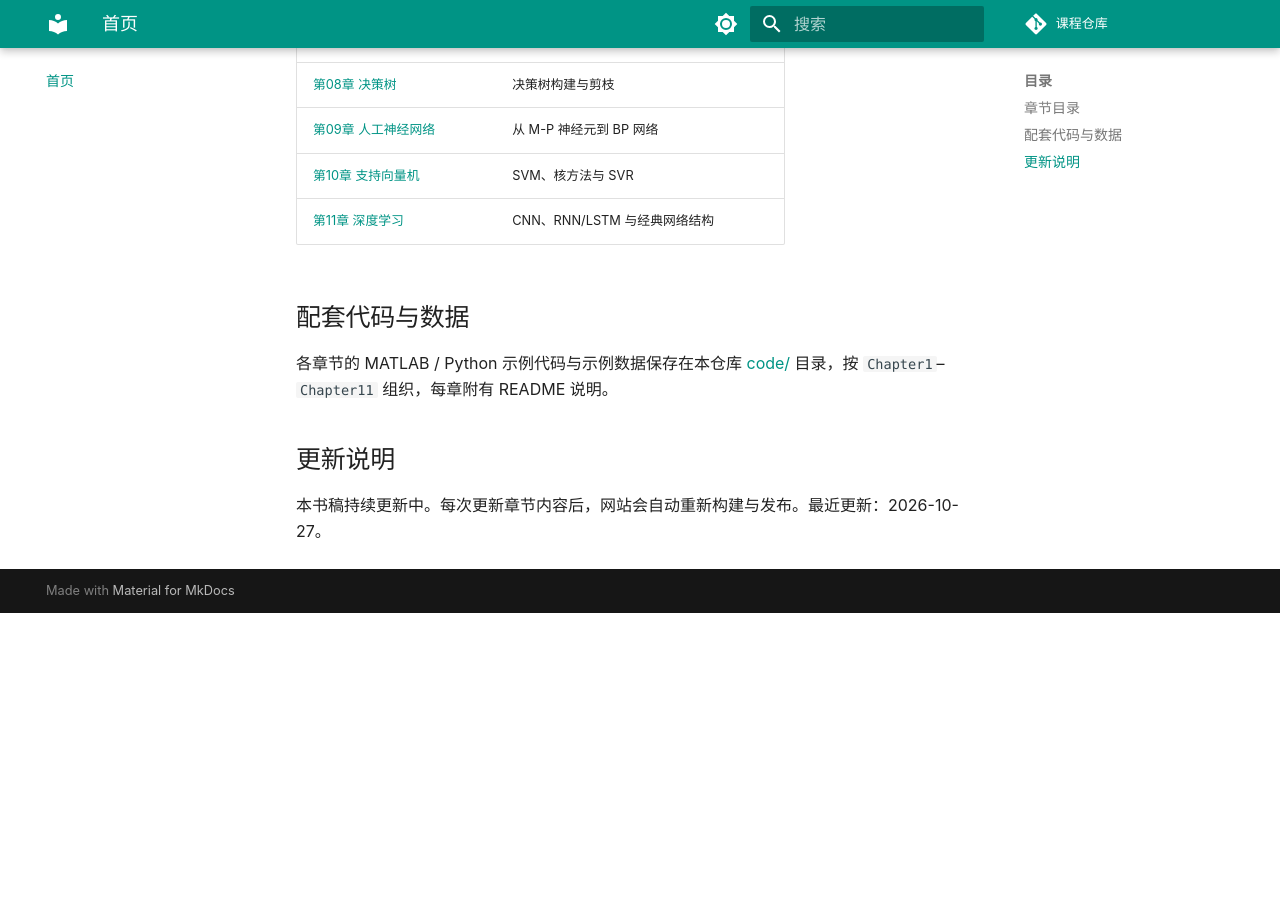
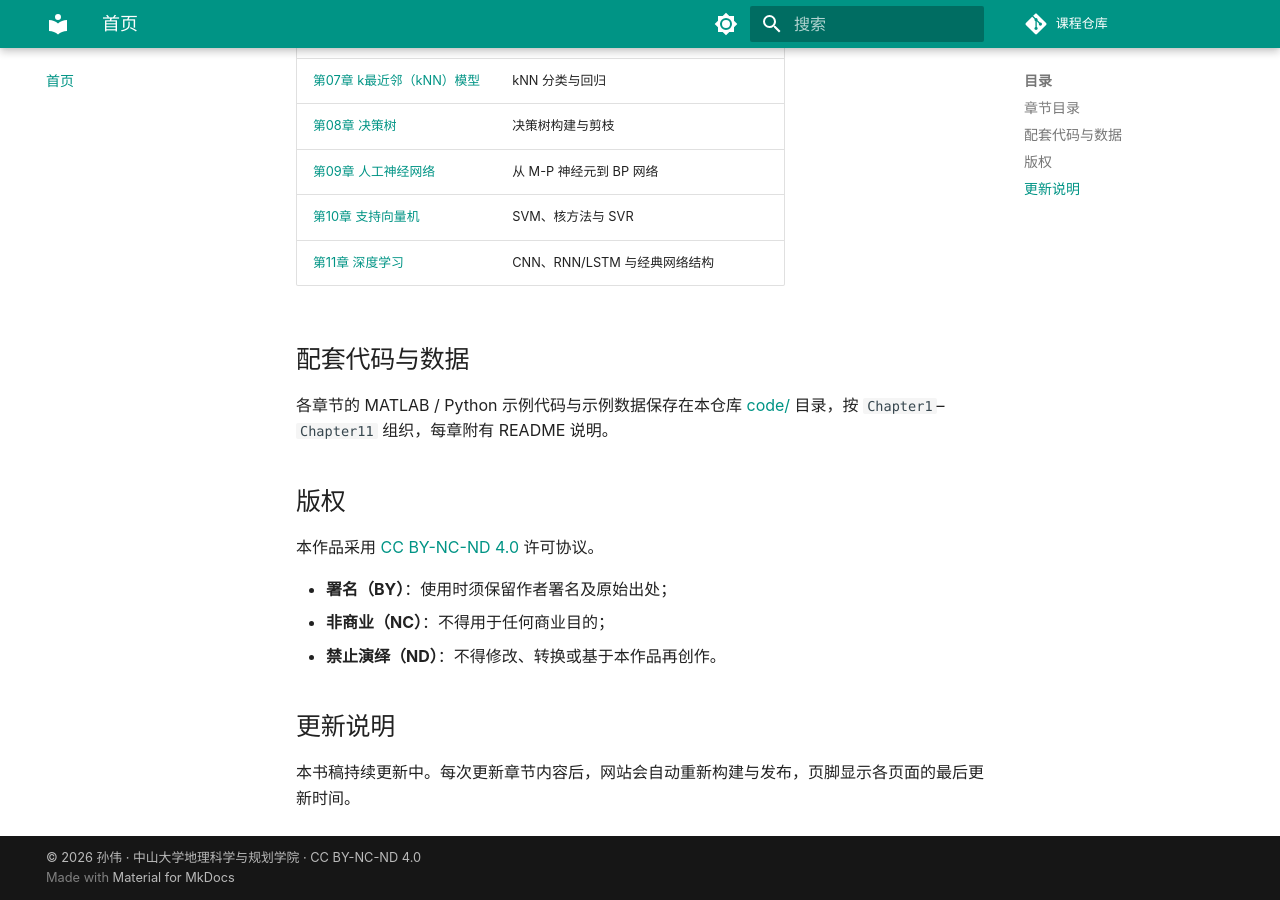
Before and after one commit to sunweihunu/ai-geo-data-mining, an MkDocs documentation site: the page built from docs/index.md, in a window 1280 px wide and 900 px high, scrolled down 739 px. Built offline with MkDocs 1.6.1 and Material for MkDocs 9.7.7, drawn with Linux system fonts in a browser that asks for light colours; comment, search, counter and statistics services are not loaded; before the commit the page ends 1352 px from its top, so only the background shows below that; some of the changed text lies outside the part shown.

Commit message:
首页增加作者署名、版权声明（CC BY-NC-ND 4.0）与自动更新时间戳

```diff
--- a/docs/index.md
+++ b/docs/index.md
@@ -1,4 +1,7 @@
 # 人工智能与地理数据挖掘
+
+**作者**：孙伟 · 中山大学地理科学与规划学院
+**最后更新**：2026-10-27
 
 欢迎访问《人工智能与地理数据挖掘》课程在线书稿。本书以机器学习方法为主线，结合地学应用场景，系统讲解从数据预处理、可视化到聚类、降维、分类与回归建模的完整流程。
 
@@ -24,6 +27,14 @@
 
 各章节的 MATLAB / Python 示例代码与示例数据保存在本仓库 [code/](https://github.com/sunweihunu/ai-geo-data-mining/tree/main/code) 目录，按 `Chapter1`–`Chapter11` 组织，每章附有 README 说明。
 
+## 版权
+
+本作品采用 [CC BY-NC-ND 4.0](https://creativecommons.org/licenses/by-nc-nd/4.0/deed.zh) 许可协议。
+
+- **署名（BY）**：使用时须保留作者署名及原始出处；
+- **非商业（NC）**：不得用于任何商业目的；
+- **禁止演绎（ND）**：不得修改、转换或基于本作品再创作。
+
 ## 更新说明
 
-本书稿持续更新中。每次更新章节内容后，网站会自动重新构建与发布。最近更新：2026-10-27。
+本书稿持续更新中。每次更新章节内容后，网站会自动重新构建与发布，页脚显示各页面的最后更新时间。
--- a/mkdocs.yml
+++ b/mkdocs.yml
@@ -70,3 +70,10 @@ extra_javascript:
 
 plugins:
   - search
+  - git-revision-date-localized:
+      enable_creation_date: false
+      fallback_to_build_date: true
+      type: datetime
+      locale: zh
+
+copyright: © 2026 孙伟 · 中山大学地理科学与规划学院 · <a href="https://creativecommons.org/licenses/by-nc-nd/4.0/deed.zh" target="_blank" rel="license">CC BY-NC-ND 4.0</a>
--- a/requirements.txt
+++ b/requirements.txt
@@ -1 +1,2 @@
 mkdocs-material>=9.5
+mkdocs-git-revision-date-localized-plugin>=1.2
```
Also changed, not shown: 1 other file.
